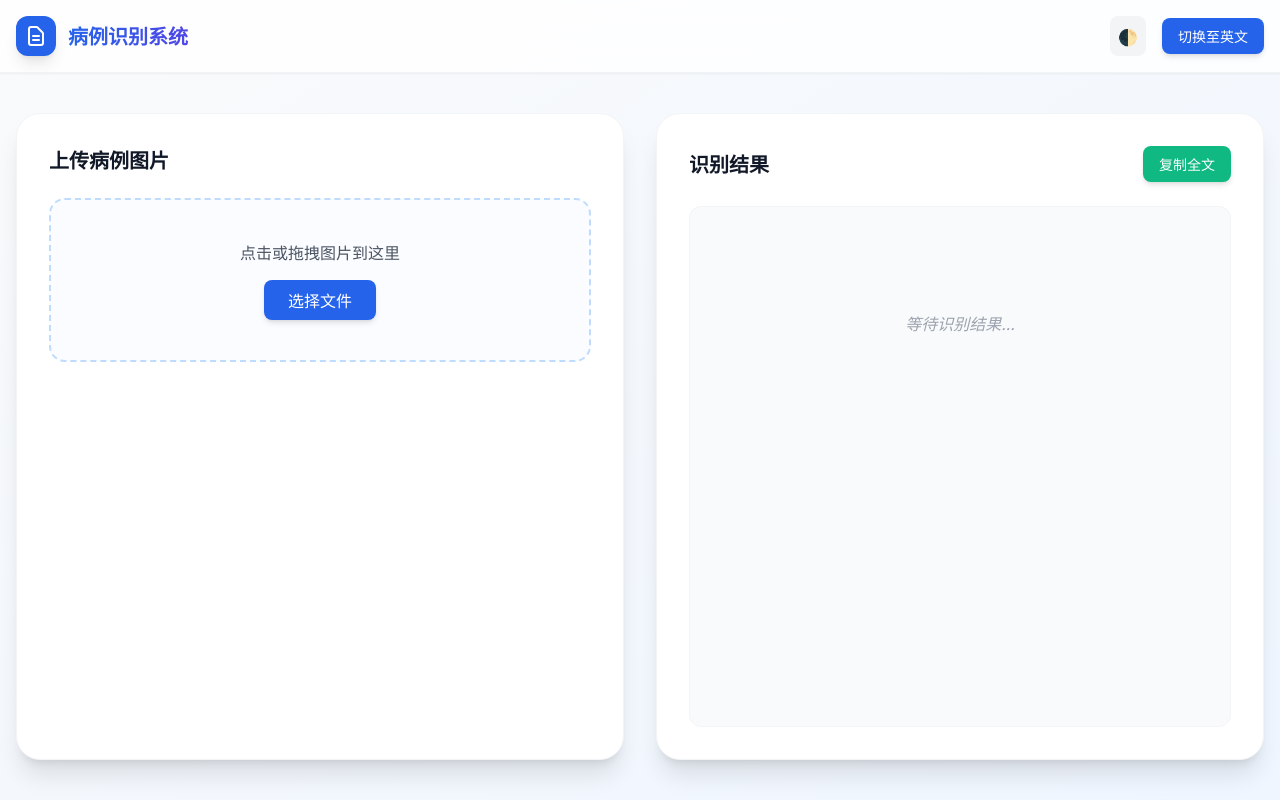
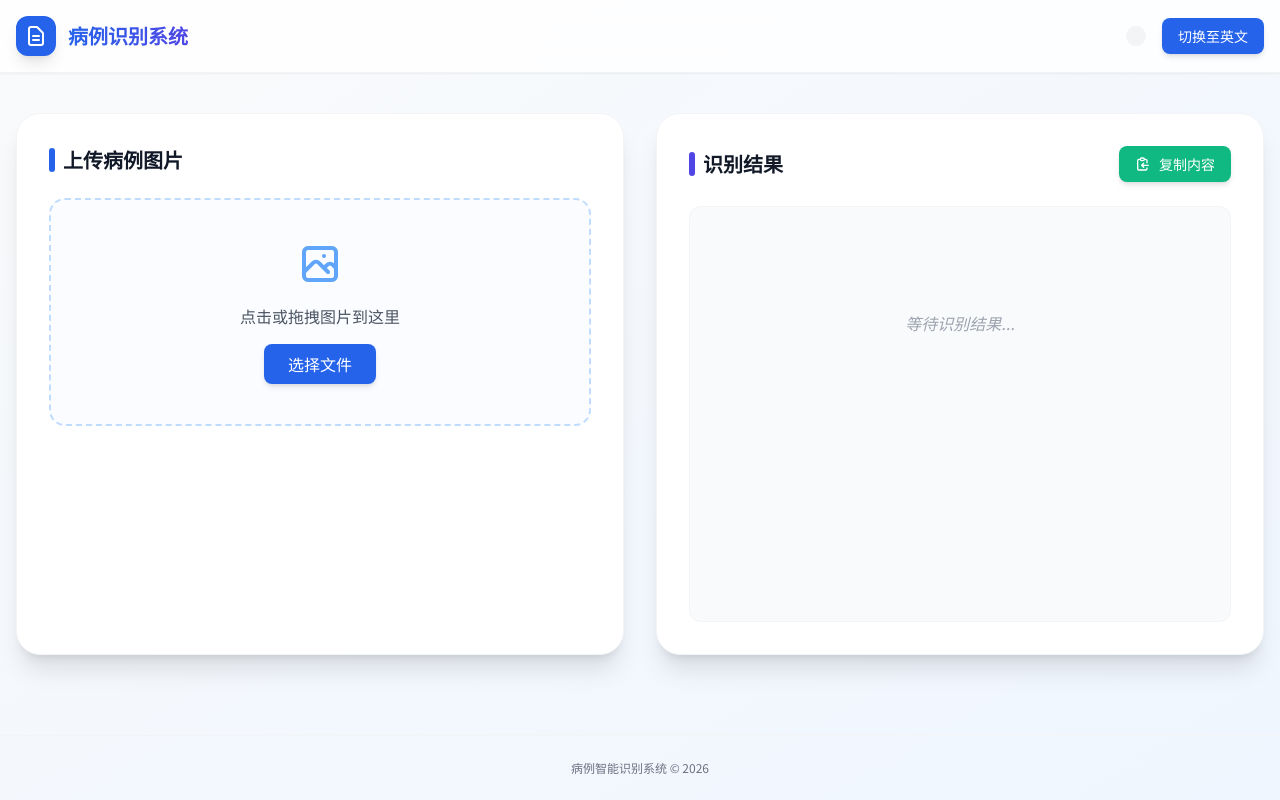
Before and after one commit to EEEEEEREN/medical-ocr, a Flask app: page / in a window 1280 px wide. Run offline with Flask 3, Linux system fonts and the light colour scheme; some libraries are stand-ins or nearby versions.

Commit message:
Update index.html

```diff
--- a/templates/index.html
+++ b/templates/index.html
@@ -18,6 +18,10 @@
 
     <style>
         body { font-family: 'Noto Sans SC', system-ui, sans-serif; }
+        /* 优化识别结果文字展示 */
+        .whitespace-pre-wrap { word-break: break-word; line-height: 1.6; }
+        /* 太阳/月亮图标动画 */
+        #theme-toggle:hover svg { transform: rotate(15deg); transition: transform 0.2s; }
     </style>
 </head>
 <body class="bg-gradient-to-br from-gray-50 to-blue-50 dark:from-gray-950 dark:to-gray-900 text-gray-900 dark:text-gray-100 min-h-screen flex flex-col transition-colors duration-300">
@@ -26,15 +30,18 @@
         <div class="max-w-7xl mx-auto px-4 py-4 flex items-center justify-between">
             <div class="flex items-center space-x-3">
                 <div class="w-10 h-10 bg-blue-600 rounded-xl flex items-center justify-center shadow-lg">
-                    <svg class="w-6 h-6 text-white" fill="none" stroke="currentColor" viewBox="0 0 24 24"><path d="M9 12h6m-6 4h6m2 5H7a2 2 0 01-2-2V5a2 2 0 012-2h5.586a1 1 0 01.707.293l5.414 5.414a1 1 0 01.293.707V19a2 2 0 01-2 2z" stroke-width="2" stroke-linecap="round" stroke-linejoin="round"></path></svg>
+                    <svg class="w-6 h-6 text-white" fill="none" stroke="currentColor" viewBox="0 0 24 24">
+                        <path d="M9 12h6m-6 4h6m2 5H7a2 2 0 01-2-2V5a2 2 0 012-2h5.586a1 1 0 01.707.293l5.414 5.414a1 1 0 01.293.707V19a2 2 0 01-2 2z" stroke-width="2" stroke-linecap="round" stroke-linejoin="round"></path>
+                    </svg>
                 </div>
                 <h1 class="text-xl font-bold bg-gradient-to-r from-blue-600 to-indigo-600 bg-clip-text text-transparent">病例识别系统</h1>
             </div>
             <div class="flex items-center space-x-4">
-                <button id="theme-toggle" class="p-2 rounded-lg bg-gray-100 dark:bg-gray-800 hover:bg-gray-200 dark:hover:bg-gray-700 transition-colors">
-                    <text>🌓</text>
+                <button id="theme-toggle" class="p-2.5 rounded-xl bg-gray-100 dark:bg-gray-800 hover:bg-gray-200 dark:hover:bg-gray-700 transition-all duration-300 text-gray-600 dark:text-yellow-400">
+                    <svg id="theme-toggle-light-icon" class="hidden w-5 h-5" fill="currentColor" viewBox="0 0 20 20"><path d="M10 2a1 1 0 011 1v1a1 1 0 11-2 0V3a1 1 0 011-1zm4 8a4 4 0 11-8 0 4 4 0 018 0zm-.464 4.95l.707.707a1 1 0 001.414-1.414l-.707-.707a1 1 0 00-1.414 1.414zm2.12-10.607a1 1 0 010 1.414l-.706.707a1 1 0 11-1.414-1.414l.707-.707a1 1 0 011.414 0zM17 11a1 1 0 100-2h-1a1 1 0 100 2h1zm-7 4a1 1 0 011 1v1a1 1 0 11-2 0v-1a1 1 0 011-1zM5.05 6.464A1 1 0 106.465 5.05l-.708-.707a1 1 0 00-1.414 1.414l.707.707zm1.414 8.486l-.707.707a1 1 0 01-1.414-1.414l.707-.707a1 1 0 011.414 1.414zM4 11a1 1 0 100-2H3a1 1 0 000 2h1z"></path></svg>
+                    <svg id="theme-toggle-dark-icon" class="hidden w-5 h-5" fill="currentColor" viewBox="0 0 20 20"><path d="M17.293 13.293A8 8 0 016.707 2.707a8.001 8.001 0 1010.586 10.586z"></path></svg>
                 </button>
-                <button id="output-lang-toggle" class="px-4 py-2 bg-blue-600 text-white rounded-lg text-sm font-medium hover:bg-blue-700 transition-all shadow-md">
+                <button id="output-lang-toggle" class="px-4 py-2 bg-blue-600 text-white rounded-lg text-sm font-medium hover:bg-blue-700 transition-all shadow-md active:scale-95">
                     <span id="lang-text">切换至英文</span>
                 </button>
             </div>
@@ -43,33 +50,52 @@
 
     <main class="flex-1 max-w-7xl mx-auto w-full px-4 py-10 grid grid-cols-1 lg:grid-cols-2 gap-8">
         <div class="bg-white dark:bg-gray-800 rounded-3xl shadow-xl border border-gray-100 dark:border-gray-700 p-8">
-            <h2 class="text-xl font-bold mb-6">上传病例图片</h2>
-            <div id="dropzone" class="border-2 border-dashed border-blue-200 dark:border-blue-800 rounded-2xl p-10 text-center cursor-pointer hover:border-blue-400 transition-all bg-blue-50/30 dark:bg-blue-900/10">
+            <h2 class="text-xl font-bold mb-6 flex items-center gap-2">
+                <span class="w-1.5 h-6 bg-blue-600 rounded-full"></span>
+                上传病例图片
+            </h2>
+            <div id="dropzone" class="border-2 border-dashed border-blue-200 dark:border-blue-800 rounded-2xl p-10 text-center cursor-pointer hover:border-blue-400 hover:bg-blue-50/50 dark:hover:bg-blue-900/20 transition-all bg-blue-50/30 dark:bg-blue-900/10 active:scale-[0.98]">
                 <input id="file-input" type="file" accept="image/*" class="hidden">
                 <div class="flex flex-col items-center">
-                    <p class="text-gray-600 dark:text-gray-400 mb-4">点击或拖拽图片到这里</p>
-                    <button id="select-file-btn" class="px-6 py-2 bg-blue-600 text-white rounded-lg font-medium shadow-md">选择文件</button>
+                    <svg class="w-12 h-12 text-blue-400 mb-4" fill="none" stroke="currentColor" viewBox="0 0 24 24"><path d="M4 16l4.586-4.586a2 2 0 012.828 0L16 16m-2-2l1.586-1.586a2 2 0 012.828 0L20 14m-6-6h.01M6 20h12a2 2 0 002-2V6a2 2 0 00-2-2H6a2 2 0 00-2 2v12a2 2 0 002 2z" stroke-width="2" stroke-linecap="round" stroke-linejoin="round"></path></svg>
+                    <p class="text-gray-600 dark:text-gray-400 mb-4 font-medium">点击或拖拽图片到这里</p>
+                    <button id="select-file-btn" class="px-6 py-2 bg-blue-600 text-white rounded-lg font-medium shadow-md hover:bg-blue-700 transition-colors">选择文件</button>
                 </div>
             </div>
             <div id="preview-container" class="mt-8 hidden">
-                <img id="preview-image" class="w-full rounded-xl shadow-lg max-h-96 object-contain">
+                <p class="text-sm text-gray-500 mb-2 font-medium">预览图：</p>
+                <img id="preview-image" class="w-full rounded-xl shadow-lg max-h-96 object-contain border border-gray-200 dark:border-gray-700">
             </div>
         </div>
 
         <div class="bg-white dark:bg-gray-800 rounded-3xl shadow-xl border border-gray-100 dark:border-gray-700 p-8 flex flex-col">
             <div class="flex justify-between items-center mb-6">
-                <h2 class="text-xl font-bold">识别结果</h2>
-                <button id="copy-btn" class="px-4 py-2 bg-emerald-500 hover:bg-emerald-600 text-white rounded-lg text-sm shadow-md transition-colors">复制全文</button>
+                <h2 class="text-xl font-bold flex items-center gap-2">
+                    <span class="w-1.5 h-6 bg-indigo-600 rounded-full"></span>
+                    识别结果
+                </h2>
+                <button id="copy-btn" class="px-4 py-2 bg-emerald-500 hover:bg-emerald-600 text-white rounded-lg text-sm shadow-md transition-colors flex items-center gap-2 active:scale-95">
+                    <svg class="w-4 h-4" fill="none" stroke="currentColor" viewBox="0 0 24 24"><path d="M8 5H6a2 2 0 00-2 2v12a2 2 0 002 2h10a2 2 0 002-2v-1M8 5a2 2 0 002 2h2a2 2 0 002-2M8 5a2 2 0 012-2h2a2 2 0 012 2m0 0h2a2 2 0 012 2v3m2 4H10m0 0l3-3m-3 3l3 3" stroke-width="2" stroke-linecap="round" stroke-linejoin="round"></path></svg>
+                    复制内容
+                </button>
             </div>
-            <div id="status-bar" class="hidden flex items-center gap-3 mb-4 text-blue-600">
-                <span id="status-text">处理中...</span>
+
+            <div id="status-bar" class="hidden flex items-center gap-3 mb-4 p-3 bg-blue-50 dark:bg-blue-900/20 rounded-lg border border-blue-100 dark:border-blue-800 text-blue-600 dark:text-blue-400">
+                <div class="animate-spin rounded-full h-4 w-4 border-2 border-blue-600 border-t-transparent"></div>
+                <span id="status-text" class="text-sm font-medium">处理中...</span>
             </div>
-            <div id="result-content" class="flex-1 bg-gray-50 dark:bg-gray-900 rounded-xl p-6 overflow-y-auto min-h-[300px] border border-gray-100 dark:border-gray-800">
+
+            <div id="result-content" class="flex-1 bg-gray-50 dark:bg-gray-900 rounded-xl p-6 overflow-y-auto min-h-[300px] border border-gray-100 dark:border-gray-800 relative">
                 <p class="text-gray-400 italic text-center py-20">等待识别结果...</p>
             </div>
         </div>
     </main>
 
-    <script src="/static/js/script.js"></script>
+    <footer class="text-center py-6 text-xs text-gray-500 border-t border-gray-100 dark:border-gray-800/50 mt-10">
+        病例智能识别系统 © <span id="current-year"></span>
+    </footer>
+
+    <script src="/static/js/script.js?v=3.0"></script>
+    <script>document.getElementById('current-year').innerText = new Date().getFullYear();</script>
 </body>
 </html>
```
